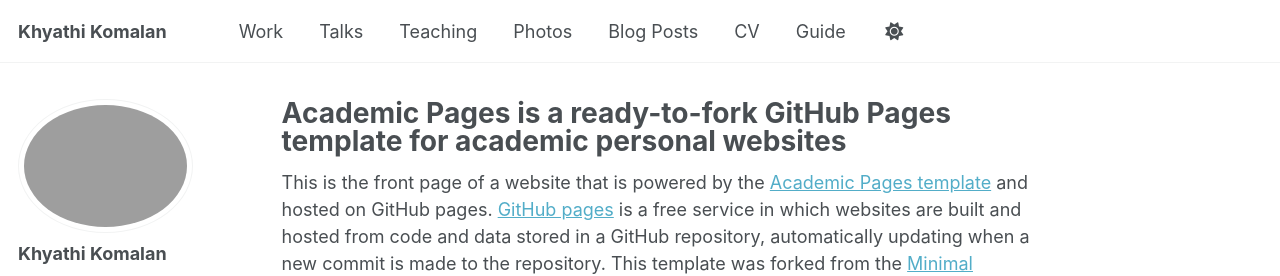
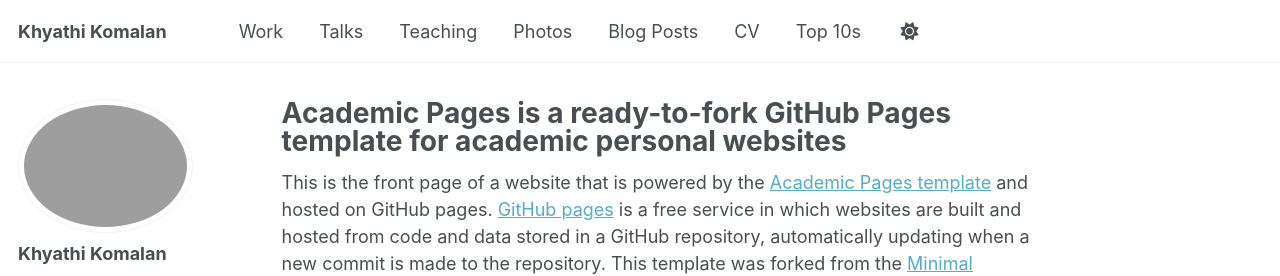
Before and after one commit to khyathikomalan/khyathikomalan.github.io, a Jekyll site: the page built from _pages/about.md, in a window 1280 px wide. Shown: the top 276 px of the page. Built offline with Jekyll 4.4.1, drawn with Linux system fonts in a browser that asks for light colours; some web fonts are replaced.

Commit message:
Update navigation.yml

```diff
--- a/_data/navigation.yml
+++ b/_data/navigation.yml
@@ -29,5 +29,5 @@ main:
   # - title: "CV"
   #   url: /cv-json/
 
-  - title: "Guide"
+  - title: "Top 10s"
     url: /markdown/
```
